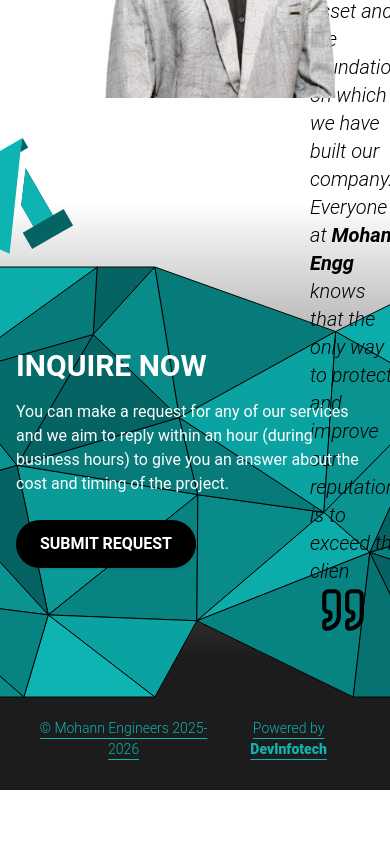
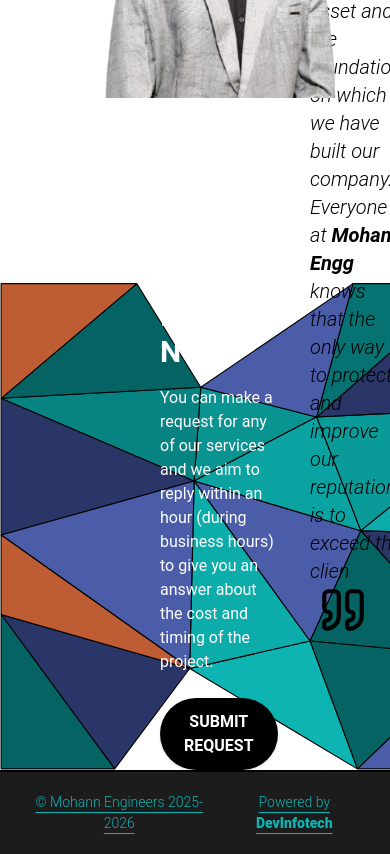
Before and after one commit to AstronautGuy/Mohann, a Next.js app: page / in a window 390 px wide. Shown: the part 3060-3914 px from the top of the page. Before the commit the page ends 3850 px from the top, so only its background shows below. Built offline with nearby package versions, Linux system fonts and the light colour scheme.

Commit message:
rebuilt the footer fully fantastic dollar amul macho

```diff
--- a/app/layout.js
+++ b/app/layout.js
@@ -1,7 +1,7 @@
 import "./globals.css";
 import Topbar from "../components/topbar";
 import Header from "../components/header";
-import Footer from "../components/Footer";
+import Footer from "../components/footer";
 import AOSInitializer from "@/components/AOSInitializer";
 import WhatsAppButton from "@/components/FloatingButtons";
 import "@fortawesome/fontawesome-free/css/all.min.css";
--- a/components/Footer.js
+++ b/components/Footer.js
@@ -5,12 +5,9 @@ import { Twitter, Facebook, Instagram } from "lucide-react";
 const Footer = () => {
     return (
         <>
-        <footer className="relative overflow-hidden bg-gradient-to-b from-10% from-white to-80% to-[#1c1c1c]">
-            {/* Top Section */}
-            <div className="relative flex bg-no-repeat bg-center bg-cover h-[560px] bg-[url('/footerbg.svg')]">
-                <div className="absolute inset-0" />
-                <div className="relative z-10 flex flex-col justify-center items-start h-full px-4 md:px-20">
-                    <h2 className="text-3xl md:text-4xl font-bold text-white mb-4 mt-20">
+            <footer className="bg-[url('/footerbg.svg')] bg-no-repeat bg-cover w-full aspect-[2.5/1] flex items-center justify-between px-40">
+                <div className="mt-40">
+                    <h2 className="text-3xl md:text-4xl font-bold text-white mb-4">
                         INQUIRE NOW
                     </h2>
                     <p className="max-w-xl text-white mb-6 font-normal">
@@ -22,7 +19,7 @@ const Footer = () => {
                         <a href="/contact" >SUBMIT REQUEST</a>
                     </button>
                 </div>
-                <div className="relative flex flex-row gap-[30px] mt-90 ml-70 hidden md:inline-flex">
+                <div className="relative flex-row gap-[30px] hidden md:inline-flex mt-40">
                     <a
                         href="https://facebook.com/your_page"
                         target="_blank"
@@ -48,15 +45,14 @@ const Footer = () => {
                         <Instagram />
                     </a>
                 </div>
-            </div>
-            <section className="overflow-x-hidden w-auto flex flex-col mt-5 bg-[#1c1c1c] text-white text-center justify-between items-center">
-    <div className="w-full bg-[#1c1c1c] text-[#0db4b2] text-center pt-0 pr-[30px] pb-[30px] pl-[30px] text-[14px] flex justify-between items-center underline-offset-5 underline font-light">
-        <span>&copy; Mohann Engineers 2025-2026</span>
-        <span className="powered">Powered by <a href="https://devinfotech.net" target="_blank"><strong>DevInfotech</strong></a></span>
-    </div>
+            </footer>
+            <section className="overflow-x-hidden w-auto flex flex-col border-t-2 border-black bg-[#1c1c1c] text-white text-center justify-between items-center">
+                <div className="w-full bg-[#1c1c1c] text-[#0db4b2] text-center p-5 text-[14px] flex justify-between items-center underline-offset-5 underline font-light">
+                    <span>&copy; Mohann Engineers 2025-2026</span>
+                    <span className="powered">Powered by <a href="https://devinfotech.net" target="_blank"><strong>DevInfotech</strong></a></span>
+                </div>
             </section>
-        </footer>
-    </>
+        </>
     );
 };
 
--- a/components/header.js
+++ b/components/header.js
@@ -7,6 +7,7 @@ import { Menu, X } from "lucide-react";
 
 export default function Header() {
     const [isOpen, setIsOpen] = useState(false);
+    const [isDropdownOpen, setIsDropdownOpen] = useState(false);
 
     return (
         <>
@@ -21,7 +22,23 @@ export default function Header() {
                         <nav className="hidden md:flex items-center text-black font-bold uppercase">
                             <Link href="/about" className="hover:text-gray-400 px-4">About Us</Link>
                             <span className="h-5 w-0.5 bg-amber-600"></span>
-                            <Link href="/products" className="hover:text-gray-400 px-4">Products</Link>
+
+                            {/* Products with Dropdown */}
+                            <div className="relative group">
+                                <button className="hover:text-gray-400 px-4 uppercase">Products</button>
+
+                                {/* Dropdown Menu */}
+                                <div className="absolute mt-2 w-72 bg-white border p-2 border-gray-200 shadow-lg opacity-0 invisible group-hover:opacity-100 group-hover:visible transition-all duration-200 grid grid-cols-2 gap-4">
+                                    <Link href="/products/category1" className="px-4 py-2 hover:bg-gray-100 border-b-2 border-black whitespace-nowrap">Category 1</Link>
+                                    <Link href="/products/category2" className="px-4 py-2 hover:bg-gray-100 border-b-2 border-black whitespace-nowrap">Category 2</Link>
+                                    <Link href="/products/category3" className="px-4 py-2 hover:bg-gray-100 border-b-2 border-black whitespace-nowrap">Category 3</Link>
+                                    <Link href="/products/category4" className="px-4 py-2 hover:bg-gray-100 border-b-2 border-black whitespace-nowrap">Category 4</Link>
+                                    <Link href="/products/category5" className="px-4 py-2 hover:bg-gray-100 border-b-2 border-black whitespace-nowrap">Category 5</Link>
+                                    <Link href="/products/category6" className="px-4 py-2 hover:bg-gray-100 border-b-2 border-black whitespace-nowrap">Category 6</Link>
+                                    <Link href="/products/category7" className="px-4 py-2 hover:bg-gray-100 border-b-2 border-black whitespace-nowrap">Category 7</Link>
+                                    <Link href="/products/category8" className="px-4 py-2 hover:bg-gray-100 border-b-2 border-black whitespace-nowrap">Category 8</Link>
+                                </div>
+                            </div>
                             <span className="h-5 w-0.5 bg-amber-600"></span>
                             <Link href="/projects" className="hover:text-gray-400 px-4">Project Supplies</Link>
                             <span className="h-5 w-0.5 bg-amber-600"></span>
```
Also changed, not shown: public/footerbg.svg.
